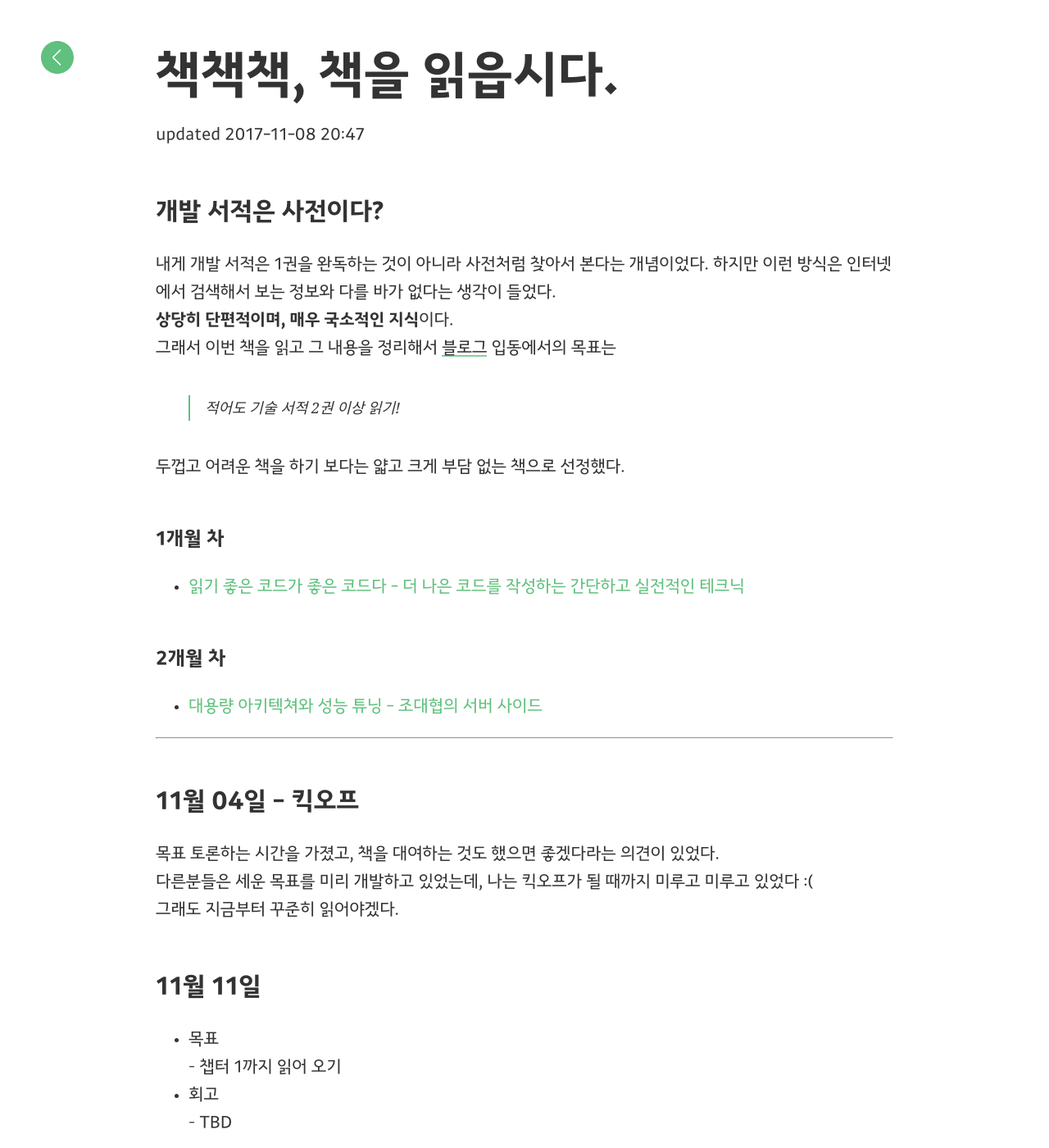
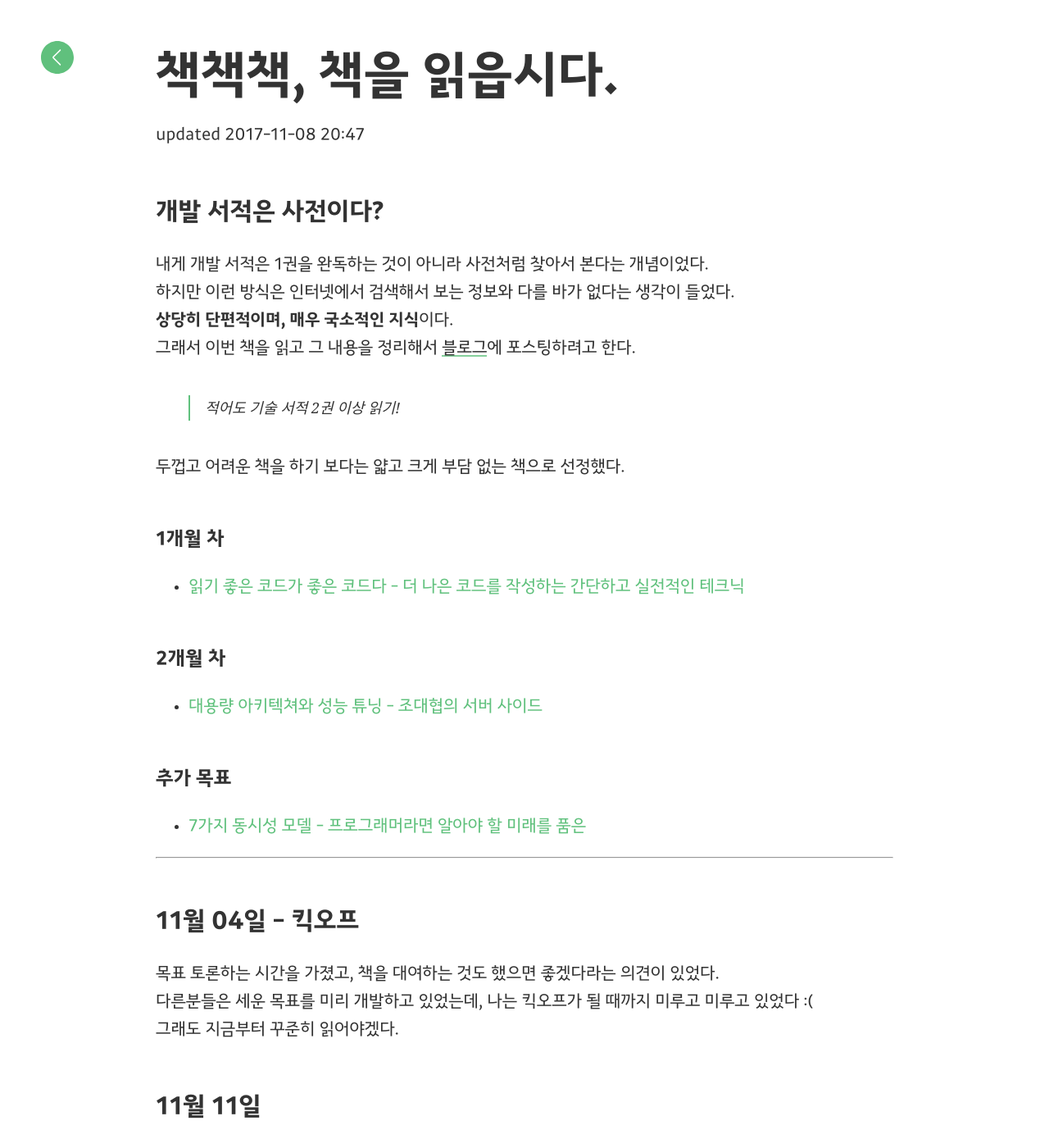
Before and after one commit to yeogaemogaco/retrospective-2nd, a Jekyll site: the page built from _posts/2017-11-04-kaylais.md, in a window 1280 px wide and 1400 px high. Shown: the whole window at 82% size. Built offline with Jekyll 4.4.1, drawn with Linux system fonts in a browser that asks for light colours.

Commit message:
[추가] 케일라 목표 추가

```diff
--- a/_posts/2017-11-04-kaylais.md
+++ b/_posts/2017-11-04-kaylais.md
@@ -7,9 +7,10 @@ date: 2017-11-08 20:47
 
 ## 개발 서적은 사전이다?
 
-내게 개발 서적은 1권을 완독하는 것이 아니라 사전처럼 찾아서 본다는 개념이었다. 하지만 이런 방식은 인터넷에서 검색해서 보는 정보와 다를 바가 없다는 생각이 들었다.
+내게 개발 서적은 1권을 완독하는 것이 아니라 사전처럼 찾아서 본다는 개념이었다.
+하지만 이런 방식은 인터넷에서 검색해서 보는 정보와 다를 바가 없다는 생각이 들었다.
 **상당히 단편적이며, 매우 국소적인 지식**이다.
-그래서 이번 책을 읽고 그 내용을 정리해서 <a href="https://kaylais.github.io" target="_blank">블로그</a> 입동에서의 목표는
+그래서 이번 책을 읽고 그 내용을 정리해서 <a href="https://kaylais.github.io" target="_blank">블로그</a>에 포스팅하려고 한다.
 
 
 > 적어도 기술 서적 2권 이상 읽기!
@@ -24,6 +25,8 @@ date: 2017-11-08 20:47
 ### 2개월 차
 - <a href="http://www.kyobobook.co.kr/product/detailViewKor.laf?mallGb=KOR&ejkGb=KOR&orderClick=LEB&barcode=9788965400950" target="_blank">대용량 아키텍쳐와 성능 튜닝 - 조대협의 서버 사이드</a>
 
+### 추가 목표
+- <a href="http://www.kyobobook.co.kr/product/detailViewKor.laf?ejkGb=KOR&barcode=9788968482984" target="_blank">7가지 동시성 모델 - 프로그래머라면 알아야 할 미래를 품은</a>
 
 ---
 
```
